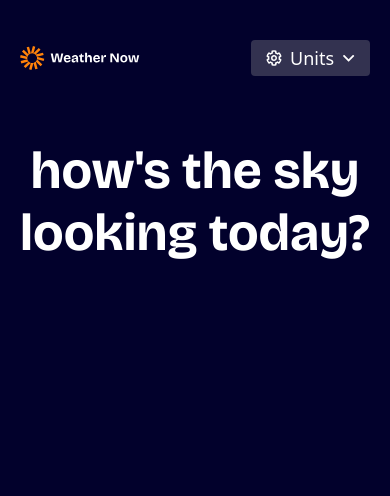
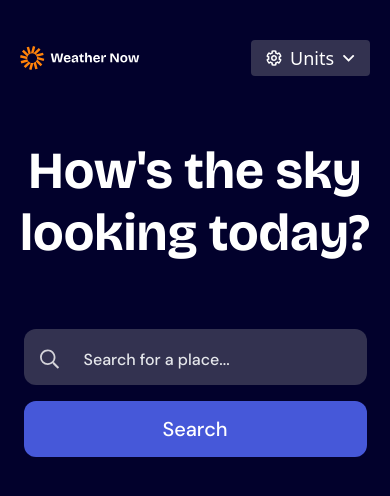
Before and after one commit to Ychnightder/weather-app-main, a React (Vite) app: page / in a window 390 px wide. Shown: the top 496 px of the page. Built offline with nearby package versions, Linux system fonts and the light colour scheme.

Commit message:
ajoute search bar

```diff
--- a/src/app/App.jsx
+++ b/src/app/App.jsx
@@ -1,18 +1,23 @@
 import { Nav } from '../components/nav/Nav';
 import { Title } from '../components/title/Title';
-// import { ButtonPrimary } from '../components/button/buttonPrimary';
+
  // import { DropdownUnits } from './../components/dropdown/DropdownUnits';
-// import { DropdownSearch } from '../components/dropdown/DropdownSearch';
-// import { DropdownDays } from '../components/dropdown/DropdownDays';
+ import { DropdownSearch } from '../components/dropdown/DropdownSearch';
+ //  import { DropdownDays } from '../components/dropdown/DropdownDays';
+ import { Search } from '../components/search/Search';
  function App() {
 		return (
 			<div className="lg:px-28 lg:pt-12 md:px-20 md:pt-15 px-5 pt-10">
 				<Nav />
-			<Title text="how's the sky looking today?" />
+				<Title text="How's the sky looking today?" />
 				{/* <ButtonPrimary /> */}
 				{/* <DropdownUnits /> */}
-			{/* <DropdownSearch cities={['Paris', 'Berlin', 'Paris', 'Berlin']} /> */}
+				{/* <DropdownSearch cities={null} /> */}
+				{/* <DropdownSearch cities={['paris' , 'london', 'new york', 'tokyo', 'sydney']} /> */}
 				{/* <DropdownDays /> */}
+				<div className="w-full flex items-center justify-center">
+					<Search />
+				</div>
 			</div>
 		);
  }
--- a/src/components/button/buttonPrimary.jsx
+++ b/src/components/button/buttonPrimary.jsx
@@ -1,8 +1,10 @@
-export function ButtonPrimary({width = '114px', label = 'Search' }) {
+export function ButtonPrimary({ width = '114px', label = 'Search', onClick = () => {} }) {
 	return (
 		<button
-			className={`h-14 ${width} flex items-center justify-center radius-12 preset-5-m bg-blue-500 hover:bg-blue-700 text-neutral-0 transition-colors duration-200 cursor-pointer px-4`}>
+			className={`h-14 ${width} flex items-center justify-center radius-12 preset-5-m bg-blue-500 hover:bg-blue-700 text-neutral-0 transition-colors duration-200 cursor-pointer px-4`}
+			onClick={onClick}>
 			{label}
 		</button>
 	);
 }
+// , mobile = false
--- a/src/components/dropdown/DropdownDays.jsx
+++ b/src/components/dropdown/DropdownDays.jsx
@@ -4,12 +4,11 @@ export function DropdownDays() {
 
     return (
 			<>
-                    <div className="w-53.5 h-80 bg-neutral-800 border border-neutral-600 rounded-lg flex flex-col items-start p-2 transition duration-300 overflow-y-auto">
+				<div className="w-53.5 h-80 bg-neutral-800 border border-neutral-600 radius-12 flex flex-col items-start p-2 transition duration-300 overflow-y-auto">
 					{days.map((day, index) => (
 						<div
 							key={index}
-                                className="text-white preset-8 w-full text-left hover:bg-neutral-700 border border-transparent rounded-md cursor-pointer p-3"
-                            >
+							className="text-white preset-8 w-full text-left hover:bg-neutral-700 border border-transparent radius-6 cursor-pointer p-3">
 							{day}
 						</div>
 					))}
--- a/src/components/dropdown/DropdownSearch.jsx
+++ b/src/components/dropdown/DropdownSearch.jsx
@@ -1,3 +1,4 @@
+import loader from '/images/icon-loading.svg';
 /**
  * Description placeholder
  *
@@ -5,17 +6,24 @@
  * @param {{ cities: string[]; }} param0
  * @returns {*}
  */
+
 export function DropdownSearch({ cities }) {
 	return (
 		<>
-					<div className="w-131 bg-neutral-800 border border-neutral-700 rounded-lg flex flex-col items-start p-2 transition duration-300 max-h-60 overflow-y-auto">
-						{cities.map((city, index) => (
+			<div className="w-131 bg-neutral-800 border border-neutral-700 radius-8 flex flex-col items-start p-2 transition duration-300 max-h-60 overflow-y-auto">
+				{cities === null || cities.length === 0 ? (
+					<div className="flex items-center gap-2 text-neutral-0 preset-8">
+						<img src={loader} alt="Loading..." className="w-5 animate-spin" /><span className="preset-7">Search in progress</span>
+					</div>
+				) : (
+					cities.map((city, index) => (
 						<div
 							key={index}
-								className="text-white preset-8 w-full text-left hover:bg-neutral-700 border border-transparent hover:border-neutral-600 rounded-md cursor-pointer p-3 truncate">
+							className="text-white preset-8 w-full text-left hover:bg-neutral-700 border border-transparent rounded-md cursor-pointer p-3">
 							{city}
 						</div>
-						))}
+					))
+				)}
 			</div>
 		</>
 	);
--- a/src/components/dropdown/dropdownUnits.jsx
+++ b/src/components/dropdown/dropdownUnits.jsx
@@ -27,10 +27,10 @@ export function DropdownUnits() {
 
 	return (
 		<>
-			<div className="w-54 h-103 bg-neutral-800 border border-neutral-600 rounded-xl p-2 transition-transform duration-300">
+			<div className="w-54 h-103 bg-neutral-800 border border-neutral-600 radius-12 p-2 transition-transform duration-300">
 				<button
 					onClick={toggleUnitis}
-					className="w-full text-left cursor-pointer text-neutral-0 bg-neutral-800 hover:bg-neutral-700 p-2 preset-7 rounded-lg">
+					className="w-full text-left cursor-pointer text-neutral-0 bg-neutral-800 hover:bg-neutral-700 p-2 preset-7 radius-12">
 					Switch to {unitis}
 				</button>
 				{dataDropdown.map((item, index) => (
@@ -74,11 +74,11 @@ export function DropdownUnits() {
 							return (
 								<button
 									key={`${index}-${idx}`}
-									className={`flex w-full text-left cursor-pointer text-neutral-0 hover:bg-neutral-700 preset-7 rounded-lg p-2 ${isSelected ? 'bg-neutral-700' : 'bg-neutral-800'}`}
+									className={`flex w-full text-left cursor-pointer text-neutral-0 hover:bg-neutral-700 preset-7 radius-12 p-2 ${isSelected ? 'bg-neutral-700' : 'bg-neutral-800'}`}
 									onClick={handleClick}>
 									{option}
 									{isSelected && (
-										<span className="ml-auto w-5 h-5 rounded-full flex items-center justify-center ">
+										<span className="ml-auto w-5 h-5 radius-full flex items-center justify-center ">
 											<img src={icon} alt="Checkmark" />
 										</span>
 									)}
--- /dev/null
+++ b/src/components/search/Search.jsx
@@ -0,0 +1,42 @@
+import { useEffect, useState } from 'react';
+import { ButtonPrimary } from '../button/buttonPrimary';
+import search from "/images/icon-search.svg"
+
+export function Search() {
+
+	const [placeholder, setPlaceholder] = useState(typeof window !== 'undefined' && window.innerWidth < 1024 ? 'Search for a place...' : '');
+
+    useEffect(() => {
+		const handleResize = () => {
+			setPlaceholder(typeof window !== 'undefined' && window.innerWidth < 1024 ? 'Search for a place...' : '');
+		};
+
+        handleResize();
+        window.addEventListener('resize', handleResize);
+
+        return () => {
+            window.removeEventListener('resize', handleResize);
+        };
+    }, []);
+
+    return (
+			<>
+            {/* 343px 720px 656px*/}
+				<div className="flex flex-col justify-center w-85.75  gap-4 md:w-180 md:flex-row lg:w-164 lg:flex-row ">
+					<div className="relative lg:w-3/4 md:w-3/4 w-full">
+						<img src={search} alt="Search" className="absolute bottom-4 left-4 w-5 " />
+						<label htmlFor="search" className="text-gray-200 preset-7 absolute bottom-4 left-15 ">
+							{placeholder.toString()}
+						</label>
+						<input
+							type="text"
+							id="search"
+							aria-label={placeholder.toString()}
+							className="w-full h-14 radius-12 px-11 bg-neutral-800 text-white focus:outline-none focus:ring-2 focus:ring-neutral-200 transition duration-200 "
+						/>
+					</div>
+					<ButtonPrimary label="Search" onClick={() => alert('Search clicked!')} />
+				</div>
+			</>
+		);
+}
```
Lines whose indentation alone changed are shown as unchanged.
